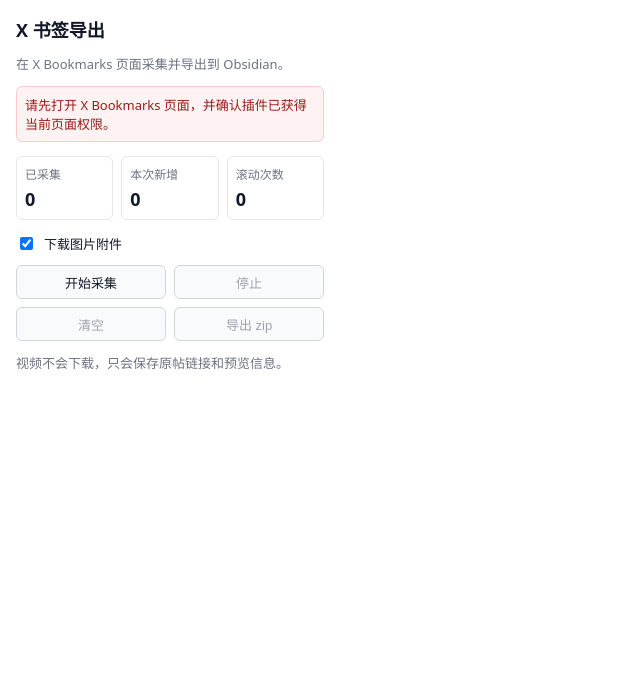
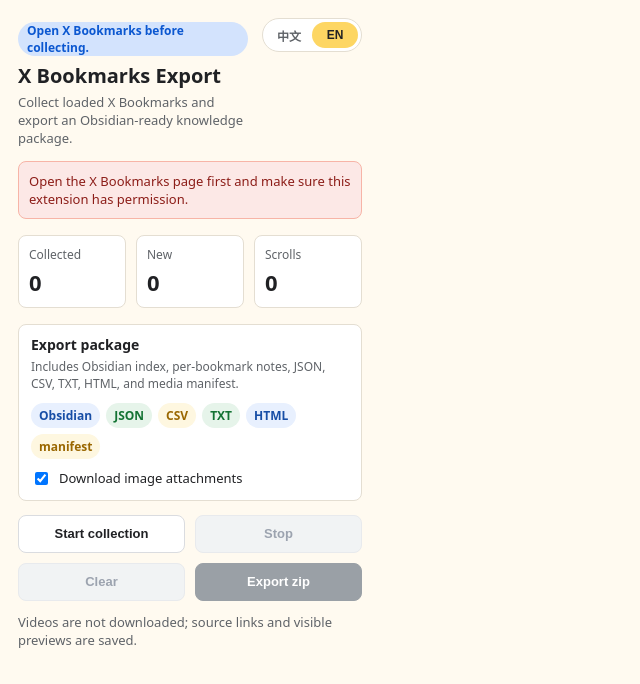
Before and after one commit to dososo/markharbor, a website built with Vite: page index.html in a window 1280 px wide. Shown: the whole page, without its empty margins (0-640 px from the left). Built offline with nearby package versions, Linux system fonts and the light colour scheme.

Commit message:
feat: polish bilingual popup

```diff
--- a/src/manifest.ts
+++ b/src/manifest.ts
@@ -1,10 +1,11 @@
 export const manifest = {
   manifest_version: 3,
-  name: "X Bookmarks Obsidian Exporter",
+  name: "__MSG_extName__",
   version: "0.1.0",
-  description: "Export loaded X Bookmarks into Obsidian-friendly Markdown and JSON.",
+  description: "__MSG_extDescription__",
+  default_locale: "zh_CN",
   action: {
-    default_title: "X Bookmarks Exporter",
+    default_title: "__MSG_extName__",
     default_popup: "index.html"
   },
   permissions: ["activeTab", "downloads"],
--- /dev/null
+++ b/src/popup/i18n.ts
@@ -0,0 +1,72 @@
+const languageStorageKey = "x-bookmarks-language";
+
+export const messages = {
+  zh: {
+    appTitle: "X 书签导出",
+    appSubtitle: "采集当前页面已加载的 X Bookmarks，导出为 Obsidian 知识库包。",
+    pageReady: "页面可用",
+    pageHint: "打开 X Bookmarks 页面后开始采集。",
+    language: "语言",
+    collected: "已采集",
+    lastAdded: "本次新增",
+    scrolls: "滚动次数",
+    exportPackage: "导出包",
+    exportPreview: "包含 Obsidian 索引、单条笔记、JSON、CSV、TXT、HTML 和媒体清单。",
+    includeImages: "下载图片附件",
+    startCollection: "开始采集",
+    collecting: "采集中...",
+    stopCollection: "停止",
+    clearCollection: "清空",
+    exportZip: "导出 zip",
+    exporting: "导出中...",
+    videoHint: "视频不会下载，只保存原帖链接和可见预览。",
+    openBookmarksError: "请先打开 X Bookmarks 页面，并确认插件已获得当前页面权限。",
+    exportError: "导出 zip 失败，请稍后重试。"
+  },
+  en: {
+    appTitle: "X Bookmarks Export",
+    appSubtitle: "Collect loaded X Bookmarks and export an Obsidian-ready knowledge package.",
+    pageReady: "Page ready",
+    pageHint: "Open X Bookmarks before collecting.",
+    language: "Language",
+    collected: "Collected",
+    lastAdded: "New",
+    scrolls: "Scrolls",
+    exportPackage: "Export package",
+    exportPreview: "Includes Obsidian index, per-bookmark notes, JSON, CSV, TXT, HTML, and media manifest.",
+    includeImages: "Download image attachments",
+    startCollection: "Start collection",
+    collecting: "Collecting...",
+    stopCollection: "Stop",
+    clearCollection: "Clear",
+    exportZip: "Export zip",
+    exporting: "Exporting...",
+    videoHint: "Videos are not downloaded; source links and visible previews are saved.",
+    openBookmarksError: "Open the X Bookmarks page first and make sure this extension has permission.",
+    exportError: "Failed to export zip. Please try again."
+  }
+} as const;
+
+export type AppLanguage = keyof typeof messages;
+export type MessageKey = keyof typeof messages.zh;
+
+export function resolveLanguage(locale: string | undefined): AppLanguage {
+  return locale?.toLowerCase().startsWith("zh") ? "zh" : "en";
+}
+
+export function t(language: AppLanguage, key: MessageKey): string {
+  return messages[language][key];
+}
+
+export async function loadLanguage(): Promise<AppLanguage> {
+  const saved = localStorage.getItem(languageStorageKey);
+  if (saved === "zh" || saved === "en") {
+    return saved;
+  }
+
+  return resolveLanguage(navigator.language);
+}
+
+export function saveLanguage(language: AppLanguage): void {
+  localStorage.setItem(languageStorageKey, language);
+}
--- a/src/popup/main.ts
+++ b/src/popup/main.ts
@@ -1,6 +1,7 @@
 import { buildExportZip } from "../shared/exportZip";
 import type { ContentToPopupResponse, PopupToContentMessage } from "../shared/messages";
 import type { CollectionState, XBookmark } from "../shared/types";
+import { type AppLanguage, loadLanguage, resolveLanguage, saveLanguage, t } from "./i18n";
 import "./styles.css";
 
 const root = document.querySelector<HTMLDivElement>("#app");
@@ -11,10 +12,11 @@
 let includeImages = true;
 let isExporting = false;
 let statusTimer: number | undefined;
+let language: AppLanguage = resolveLanguage(navigator.language);
 
 async function sendToActiveTab(message: PopupToContentMessage): Promise<ContentToPopupResponse> {
   const [tab] = await chrome.tabs.query({ active: true, currentWindow: true });
-  if (!tab.id) throw new Error("没有找到当前标签页。");
+  if (!tab.id) throw new Error("Active tab not found.");
   return chrome.tabs.sendMessage(tab.id, message);
 }
 
@@ -43,7 +45,7 @@
     });
     errorMessage = undefined;
   } catch {
-    errorMessage = "导出 zip 失败，请稍后重试。";
+    errorMessage = t(language, "exportError");
   } finally {
     if (objectUrl) {
       const urlToRevoke = objectUrl;
@@ -72,10 +74,18 @@
   try {
     applyResponse(await sendToActiveTab(message));
   } catch {
-    errorMessage = "请先打开 X Bookmarks 页面，并确认插件已获得当前页面权限。";
+    errorMessage = t(language, "openBookmarksError");
   }
 
   render();
+}
+
+function escapeHtml(value: string): string {
+  return value
+    .replace(/&/g, "&amp;")
+    .replace(/</g, "&lt;")
+    .replace(/>/g, "&gt;")
+    .replace(/"/g, "&quot;");
 }
 
 function render(): void {
@@ -83,33 +93,61 @@
 
   const count = bookmarks.length;
   const isCollecting = state?.isCollecting ?? false;
+  const statusLabel = errorMessage ? t(language, "pageHint") : t(language, "pageReady");
+  const exportFiles = ["Obsidian", "JSON", "CSV", "TXT", "HTML", "manifest"];
 
   root.innerHTML = `
     <section class="panel">
-      <header>
-        <h1>X 书签导出</h1>
-        <p class="muted">在 X Bookmarks 页面采集并导出到 Obsidian。</p>
+      <header class="hero">
+        <div>
+          <span class="status-chip">${statusLabel}</span>
+          <h1>${t(language, "appTitle")}</h1>
+          <p class="muted">${t(language, "appSubtitle")}</p>
+        </div>
+        <div class="language" aria-label="${t(language, "language")}">
+          <button id="langZh" class="language-option ${language === "zh" ? "active" : ""}" type="button">中文</button>
+          <button id="langEn" class="language-option ${language === "en" ? "active" : ""}" type="button">EN</button>
+        </div>
       </header>
-      ${errorMessage ? `<p class="error">${errorMessage}</p>` : ""}
+      ${errorMessage ? `<p class="error">${escapeHtml(errorMessage)}</p>` : ""}
       <dl class="stats">
-        <div><dt>已采集</dt><dd>${count}</dd></div>
-        <div><dt>本次新增</dt><dd>${state?.lastScanAdded ?? 0}</dd></div>
-        <div><dt>滚动次数</dt><dd>${state?.scrollAttempts ?? 0}</dd></div>
+        <div><dt>${t(language, "collected")}</dt><dd>${count}</dd></div>
+        <div><dt>${t(language, "lastAdded")}</dt><dd>${state?.lastScanAdded ?? 0}</dd></div>
+        <div><dt>${t(language, "scrolls")}</dt><dd>${state?.scrollAttempts ?? 0}</dd></div>
       </dl>
-      <label class="check">
-        <input id="includeImages" type="checkbox" ${includeImages ? "checked" : ""} />
-        下载图片附件
-      </label>
+      <section class="export-card">
+        <div>
+          <h2>${t(language, "exportPackage")}</h2>
+          <p>${t(language, "exportPreview")}</p>
+        </div>
+        <div class="format-list">
+          ${exportFiles.map((file) => `<span>${file}</span>`).join("")}
+        </div>
+        <label class="check">
+          <input id="includeImages" type="checkbox" ${includeImages ? "checked" : ""} />
+          ${t(language, "includeImages")}
+        </label>
+      </section>
       <div class="actions">
-        <button id="start" type="button" ${isCollecting ? "disabled" : ""}>${isCollecting ? "采集中..." : "开始采集"}</button>
-        <button id="stop" type="button" ${isCollecting ? "" : "disabled"}>停止</button>
-        <button id="clear" type="button" ${count === 0 && !isCollecting ? "disabled" : ""}>清空</button>
-        <button id="export" type="button" ${count === 0 || isExporting ? "disabled" : ""}>${isExporting ? "导出中..." : "导出 zip"}</button>
+        <button id="start" type="button" ${isCollecting ? "disabled" : ""}>${isCollecting ? t(language, "collecting") : t(language, "startCollection")}</button>
+        <button id="stop" type="button" ${isCollecting ? "" : "disabled"}>${t(language, "stopCollection")}</button>
+        <button id="clear" type="button" ${count === 0 && !isCollecting ? "disabled" : ""}>${t(language, "clearCollection")}</button>
+        <button id="export" class="primary" type="button" ${count === 0 || isExporting ? "disabled" : ""}>${isExporting ? t(language, "exporting") : t(language, "exportZip")}</button>
       </div>
-      <p class="hint">视频不会下载，只会保存原帖链接和预览信息。</p>
+      <p class="hint">${t(language, "videoHint")}</p>
     </section>
   `;
 
+  document.querySelector("#langZh")?.addEventListener("click", () => {
+    language = "zh";
+    saveLanguage(language);
+    render();
+  });
+  document.querySelector("#langEn")?.addEventListener("click", () => {
+    language = "en";
+    saveLanguage(language);
+    render();
+  });
   document.querySelector<HTMLInputElement>("#includeImages")?.addEventListener("change", (event) => {
     includeImages = (event.currentTarget as HTMLInputElement).checked;
   });
@@ -133,5 +171,10 @@
   }
 }
 
-render();
-void runMessage({ type: "GET_STATUS" });
+async function init(): Promise<void> {
+  language = await loadLanguage();
+  render();
+  await runMessage({ type: "GET_STATUS" });
+}
+
+void init();
--- a/src/popup/styles.css
+++ b/src/popup/styles.css
@@ -1,85 +1,204 @@
 body {
-  width: 340px;
+  width: 380px;
   margin: 0;
   font-family: system-ui, -apple-system, BlinkMacSystemFont, "Segoe UI", sans-serif;
-  color: #111827;
-  background: #ffffff;
+  color: #202124;
+  background: #fffaf0;
 }
 
 .panel {
-  padding: 16px;
+  padding: 18px;
+}
+
+.hero {
+  display: flex;
+  align-items: flex-start;
+  justify-content: space-between;
+  gap: 14px;
 }
 
 h1 {
-  margin: 0 0 6px;
-  font-size: 18px;
+  margin: 8px 0 6px;
+  font-size: 20px;
+  line-height: 1.15;
+  letter-spacing: 0;
+}
+
+h2 {
+  margin: 0;
+  font-size: 14px;
+  line-height: 1.2;
+  letter-spacing: 0;
 }
 
 .muted,
 .hint {
-  color: #6b7280;
+  color: #5f6368;
   font-size: 13px;
   line-height: 1.4;
 }
 
+.muted {
+  margin: 0;
+}
+
+.status-chip {
+  display: inline-flex;
+  align-items: center;
+  min-height: 22px;
+  padding: 0 9px;
+  border-radius: 999px;
+  color: #0b57d0;
+  background: #d3e3fd;
+  font-size: 12px;
+  font-weight: 700;
+}
+
+.language {
+  display: grid;
+  grid-template-columns: 1fr 1fr;
+  min-width: 92px;
+  padding: 3px;
+  border: 1px solid #e4ded2;
+  border-radius: 999px;
+  background: #ffffff;
+}
+
+.language-option {
+  min-height: 26px;
+  padding: 0 9px;
+  border: 0;
+  border-radius: 999px;
+  background: transparent;
+  color: #5f6368;
+  font-size: 12px;
+}
+
+.language-option.active {
+  color: #202124;
+  background: #fdd663;
+  font-weight: 700;
+}
+
 .error {
-  padding: 8px;
-  border: 1px solid #fecaca;
-  color: #991b1b;
-  background: #fef2f2;
-  border-radius: 6px;
+  padding: 10px;
+  border: 1px solid #f7b4a7;
+  color: #8c1d18;
+  background: #fce8e6;
+  border-radius: 8px;
   font-size: 13px;
 }
 
 .stats {
   display: grid;
   grid-template-columns: repeat(3, 1fr);
-  gap: 8px;
-  margin: 14px 0;
+  gap: 10px;
+  margin: 16px 0;
 }
 
 .stats div {
-  border: 1px solid #e5e7eb;
-  border-radius: 6px;
-  padding: 8px;
+  border: 1px solid #e4ded2;
+  border-radius: 8px;
+  padding: 10px;
+  background: #ffffff;
 }
 
 dt {
-  color: #6b7280;
+  color: #5f6368;
   font-size: 12px;
 }
 
 dd {
   margin: 4px 0 0;
-  font-size: 18px;
+  font-size: 22px;
   font-weight: 700;
+}
+
+.export-card {
+  display: grid;
+  gap: 10px;
+  padding: 12px;
+  border: 1px solid #e4ded2;
+  border-radius: 8px;
+  background: #ffffff;
+}
+
+.export-card p {
+  margin: 6px 0 0;
+  color: #5f6368;
+  font-size: 12px;
+  line-height: 1.4;
+}
+
+.format-list {
+  display: flex;
+  flex-wrap: wrap;
+  gap: 6px;
+}
+
+.format-list span {
+  padding: 4px 8px;
+  border-radius: 999px;
+  color: #174ea6;
+  background: #e8f0fe;
+  font-size: 12px;
+  font-weight: 700;
+}
+
+.format-list span:nth-child(2n) {
+  color: #137333;
+  background: #e6f4ea;
+}
+
+.format-list span:nth-child(3n) {
+  color: #9a6700;
+  background: #fef7e0;
 }
 
 .check {
   display: flex;
   align-items: center;
   gap: 8px;
-  margin-bottom: 12px;
   font-size: 13px;
 }
 
 .actions {
   display: grid;
   grid-template-columns: 1fr 1fr;
-  gap: 8px;
+  gap: 10px;
+  margin-top: 14px;
 }
 
 button {
-  min-height: 34px;
-  border: 1px solid #d1d5db;
-  border-radius: 6px;
-  background: #f9fafb;
-  color: #111827;
+  min-height: 38px;
+  border: 1px solid #dadce0;
+  border-radius: 8px;
+  background: #ffffff;
+  color: #202124;
   font-size: 13px;
+  font-weight: 650;
   cursor: pointer;
+}
+
+button.primary {
+  border-color: #0b57d0;
+  color: #ffffff;
+  background: #0b57d0;
 }
 
 button:disabled {
   color: #9ca3af;
+  background: #f1f3f4;
+  border-color: #e8eaed;
   cursor: not-allowed;
 }
+
+button.primary:disabled {
+  color: #ffffff;
+  background: #9aa0a6;
+  border-color: #9aa0a6;
+}
+
+.hint {
+  margin: 12px 0 0;
+}
```
Also changed, not shown: public/_locales/en/messages.json (added, +8 -0 lines), public/_locales/zh_CN/messages.json (added, +8 -0 lines), src/popup/i18n.test.ts (added, +19 -0 lines), tasks/todo.md (+1 -1 lines).
